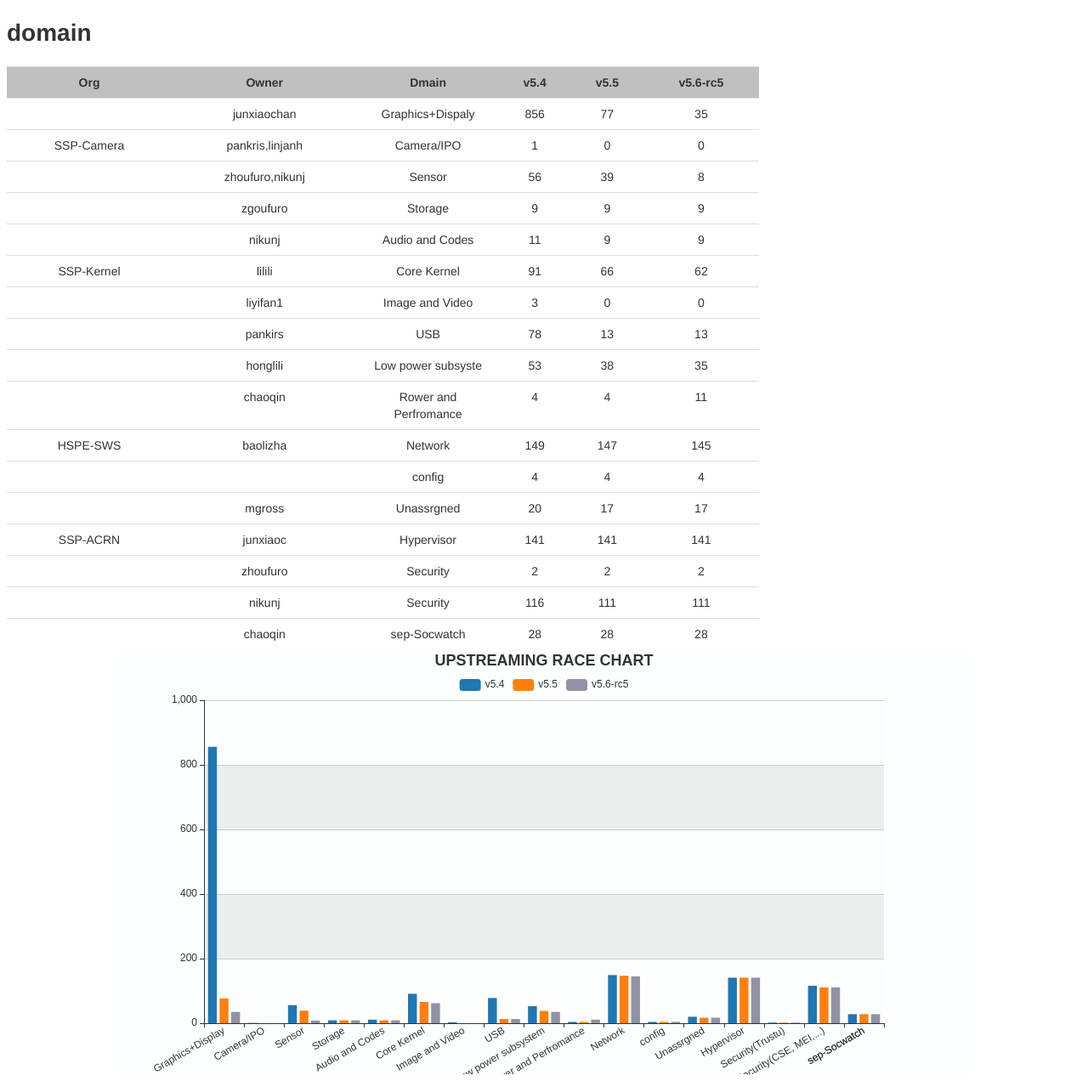
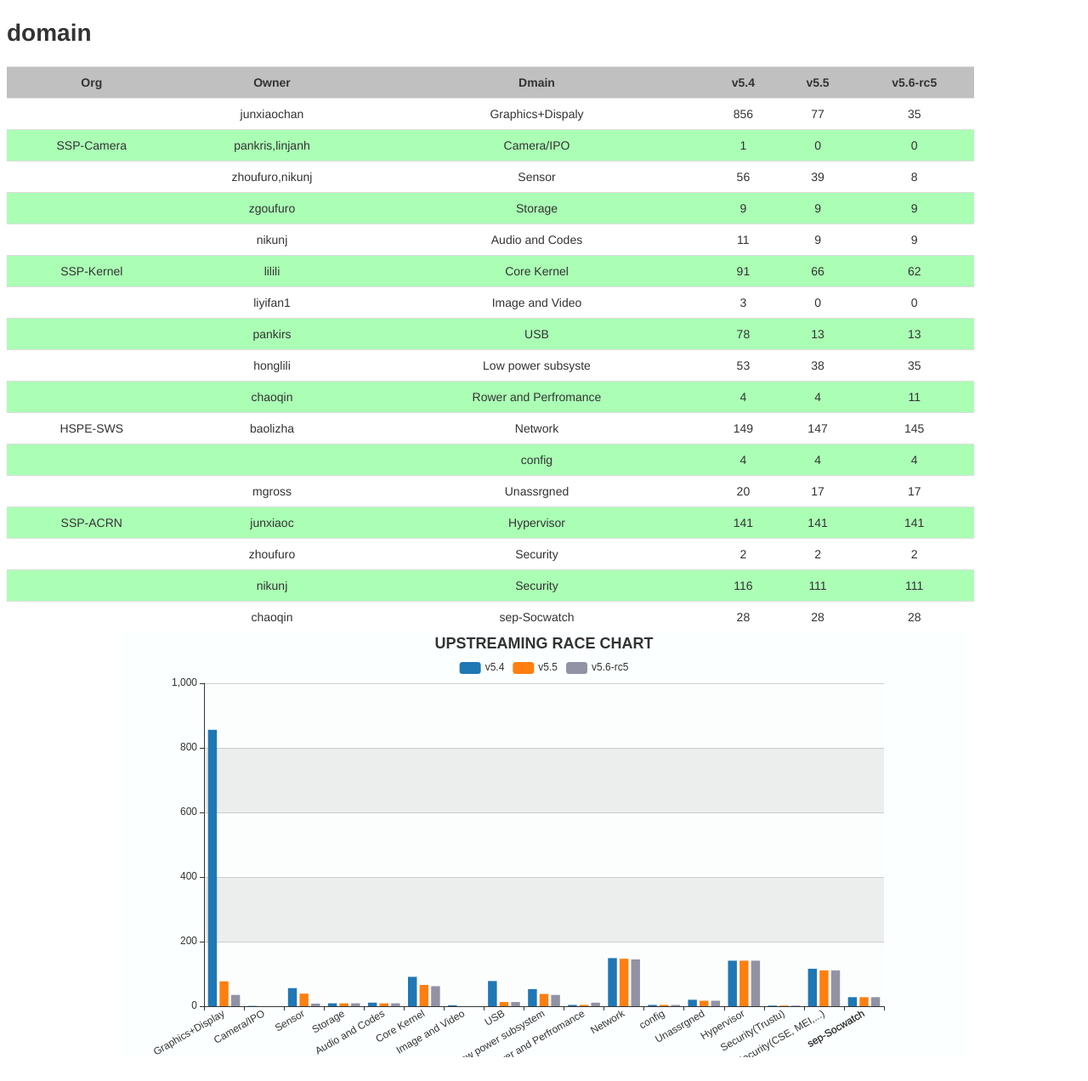
Before and after one commit to twotigers0608/dj_myblog, a Django app: a page that uses myblog/templates/meterics2.html in a window 1280 px wide. Shown: the whole page at 85% size. After the commit the page ends 1244 px from the top, so only its background shows below. Run offline with Django 3.2, Linux system fonts and the light colour scheme.

Commit message:
1,css 实现斑马色

```diff
--- a/myblog/static/css/domain.css
+++ b/myblog/static/css/domain.css
@@ -5,7 +5,15 @@ html {
     font-size: 62.5%;
     -webkit-tap-highlight-color: transparent;
 }
-
+/*实现斑马色*/
+tr:nth-child(odd)
+{
+background: #abffb5;
+}
+tr:nth-child(even)
+{
+background: #ffffff;
+}
 body {
     font-family: "Helvetica Neue", Helvetica, Arial, sans-serif;
     font-size: 14px;
--- a/myblog/templates/meterics2.html
+++ b/myblog/templates/meterics2.html
@@ -19,11 +19,11 @@ json 数据格式       kd = Kernel domain      e.g Sensors     camera
 -->
 
 <div>
-    <table width="70%" class="table" id="tabledata">
+    <table width="90%" class="table" id="tabledata">
         <tr class="title">
             <th>Org</th>
             <th>Owner</th>
-            <th style="width:150px;">Dmain</th>
+            <th style="width:35%;">Dmain</th>
             <th>v5.4</th>
             <th>v5.5</th>
             <th>v5.6-rc5</th>
@@ -31,7 +31,7 @@ json 数据格式       kd = Kernel domain      e.g Sensors     camera
         <tr class="Graphics+Dispaly">
             <td></td>
             <td>junxiaochan</td>
-            <td style="width:150px;">Graphics+Dispaly</td>
+            <td style="width:35%;">Graphics+Dispaly</td>
             <td id="Graphicsv54"></td>
             <td id="Graphicsv55"></td>
             <td id="Graphicsv56"></td>
@@ -39,7 +39,7 @@ json 数据格式       kd = Kernel domain      e.g Sensors     camera
         <tr class="Camera">
             <td>SSP-Camera</td>
             <td>pankris,linjanh</td>
-            <td style="width:150px;">Camera/IPO</td>
+            <td >Camera/IPO</td>
             <td id="Camerav54"></td>
             <td id="Camerav55"></td>
             <td id="Camerav56"></td>
```
